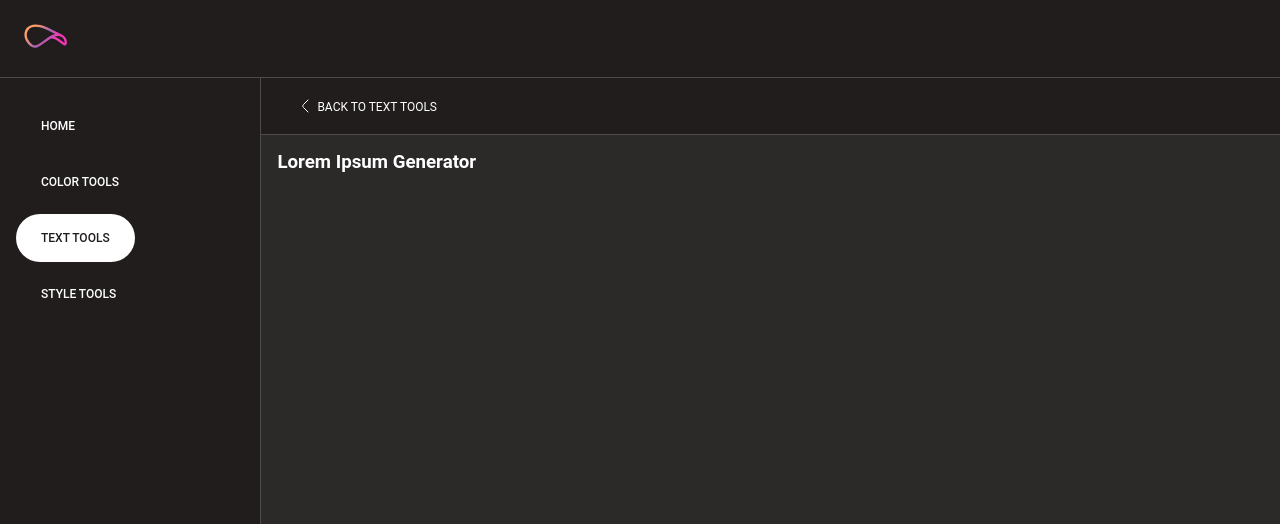
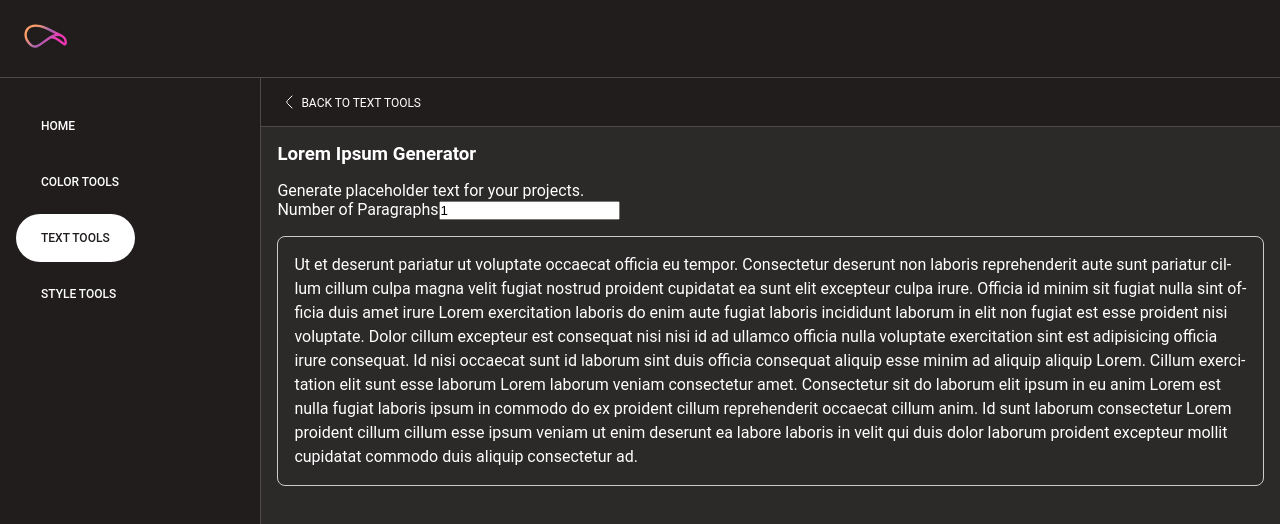
Before and after one commit to ramijames/crisp-tools-react, a React (Create React App) app: page /text-tools/lorem-ipsum in a window 1280 px wide. Shown: the top 524 px of the page. Built offline with nearby package versions, Linux system fonts and the light colour scheme.

Commit message:
Lorem ipsum generator is working for setting paragraphs

```diff
--- a/src/components/atoms/BackTo.module.css
+++ b/src/components/atoms/BackTo.module.css
@@ -11,8 +11,6 @@ a.backButton {
   text-decoration: none;
   font-size: var(--font-size-sm);
   text-transform: uppercase;
-  padding: var(--spacing-xs) var(--spacing-md);
-  border-radius: var(--border-radius-xl);
   transition: all 0.18s ease-in-out;
   display: inline-block;
   display: flex;
@@ -28,7 +26,6 @@ a.backButton p {
 
 a.backButton:hover,
 a.backButton:focus {
-  background: rgba(var(--white), 0.1);
   gap: var(--spacing-md);
   border-bottom: none;
 }
--- a/src/pages/text-tools/lorem-ipsum.js
+++ b/src/pages/text-tools/lorem-ipsum.js
@@ -1,6 +1,33 @@
+import React, { useEffect, useState } from 'react';
 import BackTo from '../../components/atoms/BackTo';
+import styles from './lorem-ipsum.module.css';
 
-function LoremIpsum () {
+const { LoremIpsum } = require('lorem-ipsum');
+
+function LoremIpsumPage () {
+
+  // State for input values
+  const [numParagraphs, setNumParagraphs] = useState(1);
+  const [generatedText, setGeneratedText] = useState('');
+
+  useEffect(() => {
+    const lorem = new LoremIpsum({
+      sentencesPerParagraph: {
+        max: 8,
+        min: 3
+      },
+      wordsPerSentence: {
+        max: 32,
+        min: 8
+      }
+    });
+
+    const text = lorem.generateParagraphs(parseInt(numParagraphs, 10));
+
+    setGeneratedText(text);
+
+  }, [numParagraphs]);
+
   return (
     <main className="CrispTool">
       <BackTo to="/text-tools">
@@ -11,9 +38,19 @@ function LoremIpsum () {
       </BackTo>
       <section className="ToolPanel">
         <h1>Lorem Ipsum Generator</h1>
+        <p>Generate placeholder text for your projects.</p>
+        <div className="ToolPanel__form">
+          <div className="ToolPanel__form__input">
+            <label htmlFor="numParagraphs">Number of Paragraphs</label>
+            <input type="number" id="numParagraphs" value={numParagraphs} onChange={(e) => setNumParagraphs(e.target.value)} />
+          </div>
+        </div>
+        <div className={styles.ToolPanel__output}>
+          <p>{generatedText}</p>
+        </div>
       </section>
     </main>
   )
 }
 
-export default LoremIpsum;
+export default LoremIpsumPage;
--- /dev/null
+++ b/src/pages/text-tools/lorem-ipsum.module.css
@@ -0,0 +1,12 @@
+.ToolPanel__output {
+  margin-top: 1rem;
+  padding: 1rem;
+  border: 1px solid #ccc;
+  border-radius: 0.5rem;
+  line-height: 1.5;
+  white-space: pre-wrap;
+  word-wrap: break-word;
+  overflow-wrap: break-word;
+  word-break: break-word;
+  hyphens: auto;
+}
```
